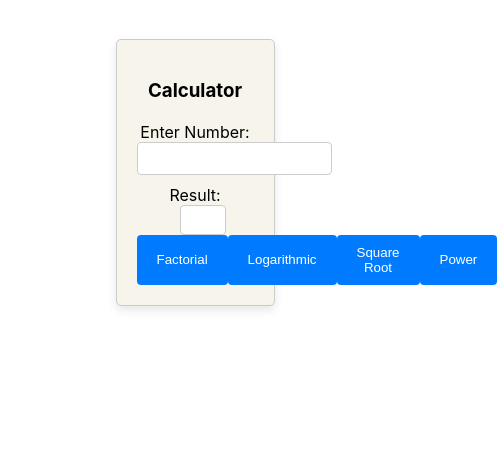
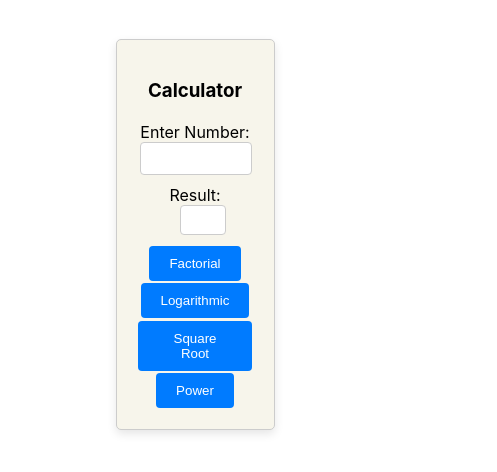
Before and after one commit to Rgsis-commits/calculator_spe_frontend, a React (Create React App) app: page / in a window 390 px wide. Shown: the top 472 px of the page, 497 px wide, since content can reach past the window. Built offline with nearby package versions, Linux system fonts and the light colour scheme.

Commit message:
responsive

```diff
--- a/src/component/home.js
+++ b/src/component/home.js
@@ -3,7 +3,6 @@ import axios from 'axios';
 import '../css/home.css';
 
 function Home() {
-    // State variables and functions for handling inputs and result
     const [firstValue, setFirstValue] = useState('');
     const [secondValue, setSecondValue] = useState('');
     const [result, setResult] = useState('');
@@ -11,32 +10,25 @@ function Home() {
     const [loading, setLoading] = useState(false);
     const [error, setError] = useState('');
 
-    // Function to handle calculation based on operation
     const handleOperation = async (selectedOperation) => {
         try {
-            // Reset error state
+            setResult('');
+            setOperation(selectedOperation);
+            setLoading(true);
             setError('');
-            // Set loading state to true
-            setLoading(true);
 
-            // Define the response variable
             let response;
-
-            // Make the appropriate axios request based on the selected operation
             if (selectedOperation === 'power') {
                 response = await axios.get(`http://16.171.153.220:8084/${selectedOperation}/${parseFloat(firstValue)}/${parseFloat(secondValue)}`);
             } else {
                 response = await axios.get(`http://16.171.153.220:8084/${selectedOperation}/${parseFloat(firstValue)}`);
             }
 
-            // Update result state with the response data
             setResult(response.data);
         } catch (error) {
-            // Set error state
-            setError('An error occurred. Please try again later.');
             console.error('Error:', error);
+            setError('An error occurred. Please try again.');
         } finally {
-            // Set loading state to false
             setLoading(false);
         }
     };
@@ -50,7 +42,7 @@ function Home() {
                     <input
                         type='number'
                         id='first'
-                        name='first'
+                        className='first'
                         value={firstValue || ''}
                         onChange={(e) => setFirstValue(e.target.value)}
                     />
@@ -75,17 +67,16 @@ function Home() {
                         readOnly
                     />
                 </div>
+                <div className="error-message">{error}</div>
+                {loading && <div className="loading-indicator">Loading...</div>}
             </form>
 
             <div className="functions-box">
-                <button onClick={() => handleOperation('factorial')} disabled={loading}>Factorial</button>
-                <button onClick={() => handleOperation('logarithmic')} disabled={loading}>Logarithmic</button>
-                <button onClick={() => handleOperation('sqrt')} disabled={loading}>Square Root</button>
-                <button onClick={() => handleOperation('power')} disabled={loading}>Power</button>
+                <button onClick={() => handleOperation('factorial')}>Factorial</button>
+                <button onClick={() => handleOperation('logarithmic')}>Logarithmic</button>
+                <button onClick={() => handleOperation('sqrt')}>Square Root</button>
+                <button onClick={() => handleOperation('power')}>Power</button>
             </div>
-
-            {error && <div className="error-message">{error}</div>}
-            {loading && <div className="loading-indicator">Loading...</div>}
         </div>
     );
 }
--- a/src/css/home.css
+++ b/src/css/home.css
@@ -14,6 +14,8 @@ h3 {
 }
 
 input[type='number'] {
+    width: fit-content;
+    max-width: 80%;
     padding: 8px;
     margin-bottom: 10px;
     border: 1px solid #ccc;
@@ -22,6 +24,7 @@ input[type='number'] {
 
 button {
     padding: 10px 20px;
+    margin: 1%;
     background-color: #007bff;
     color: #fff;
     border: none;
@@ -45,25 +48,6 @@ button:hover {
     border-radius: 4px;
 }
 
-.functions-box {
-    display: flex;
-    justify-content: space-around;
-}
-
-.functions-box button {
-    padding: 10px 20px;
-    background-color: #007bff;
-    color: #fff;
-    border: none;
-    border-radius: 4px;
-    cursor: pointer;
-    transition: background-color 0.3s ease;
-}
-
-.functions-box button:hover {
-    background-color: #0056b3;
-}
-
 .error-message {
     color: red;
     margin-bottom: 10px;
@@ -72,3 +56,7 @@ button:hover {
 .loading-indicator {
     margin-bottom: 10px;
 }
+
+.first{
+    margin-left: 1.5%;
+}
```
